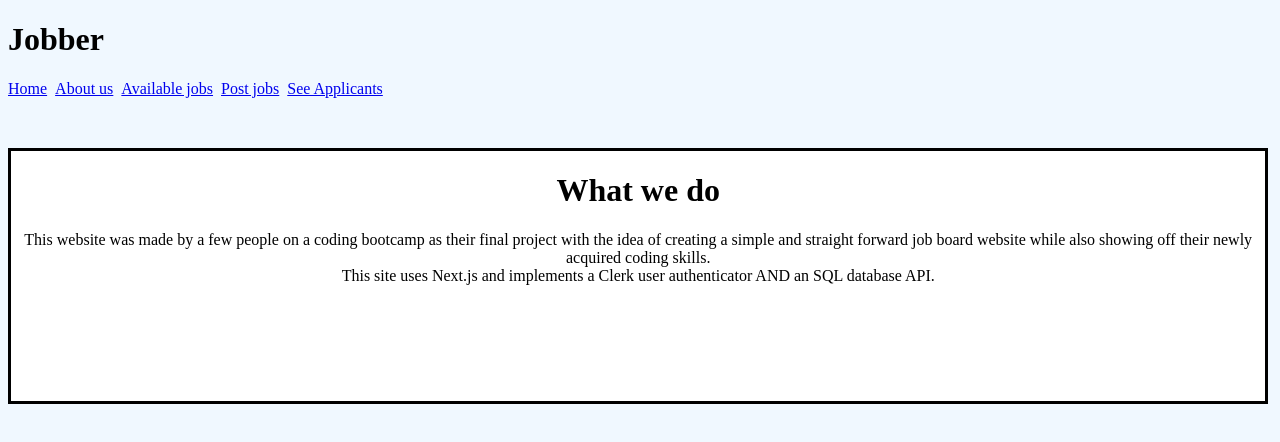
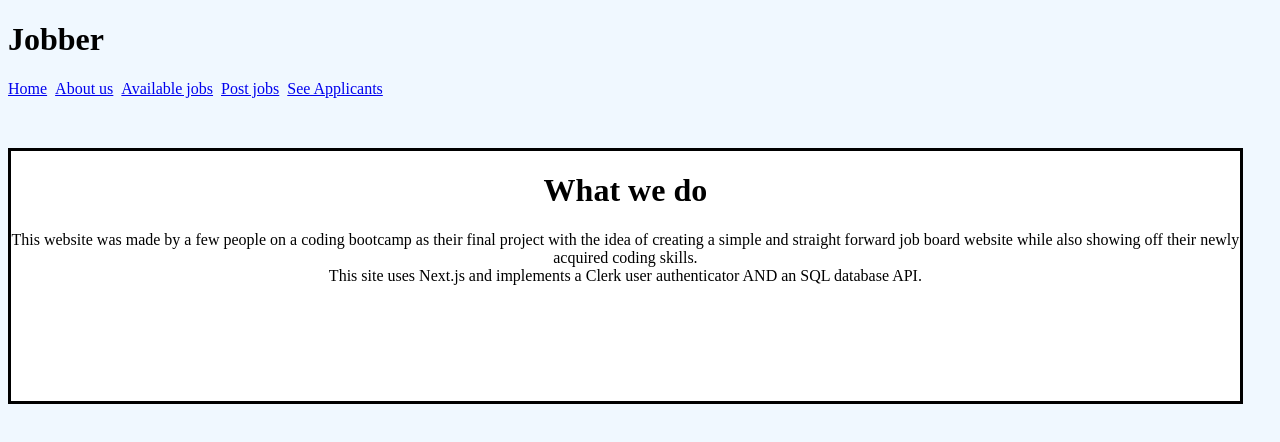
Before and after one commit to Nathanljss/final-project, a Next.js app: page /aboutus in a window 1280 px wide. Shown: the top 442 px of the page. Built offline with nearby package versions, Linux system fonts and the light colour scheme; no server answers.

Commit message:
small change to stop vercel crying

```diff
--- a/src/app/globals.css
+++ b/src/app/globals.css
@@ -19,7 +19,7 @@ body {
 .about {
   text-align: center;
   border: solid black;
-  width: 98vw;
+  width: 96vw;
   margin-top: 50px;
   padding-bottom: 100px;
   background-color: white;
```
